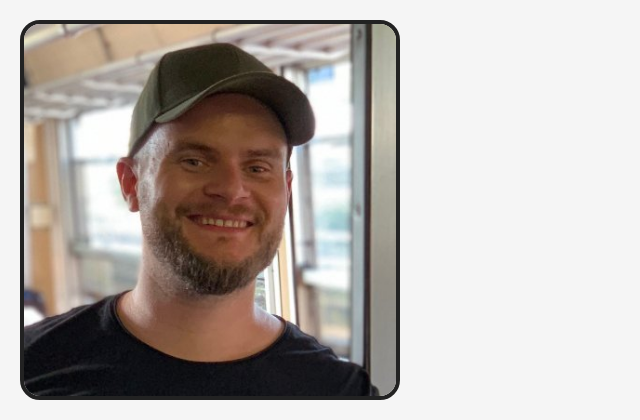
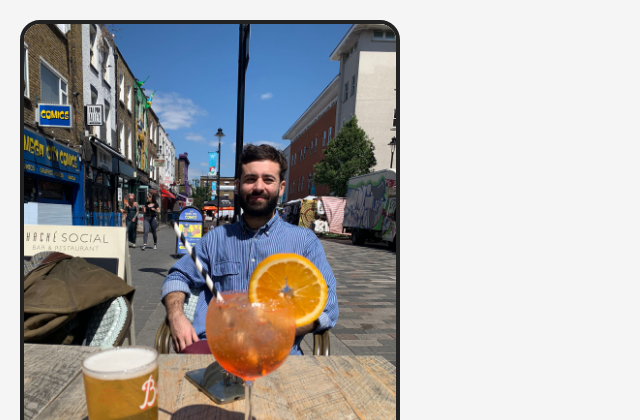
Before and after one commit to dan290791/personal-site, a plain HTML site: page index.html in a window 1280 px wide. Shown: the top 420 px of the page, without its empty margins (0-640 px from the left). Drawn offline with nearby package versions, Linux system fonts and the light colour scheme; a script that the page names is missing; a web font is replaced by a local one.

Commit message:
Updated to dan.jpg

```diff
--- a/index.html
+++ b/index.html
@@ -10,7 +10,7 @@
         Challenge 1:
         Write the HTML for your personal website.
         -->
-        <img src="per.jpg">
+        <img src="dan.jpg">
         <h1>Hi My Name is Dan</h1>
         <h2>Fun Facts About Me</h2>
         <ul>
```
